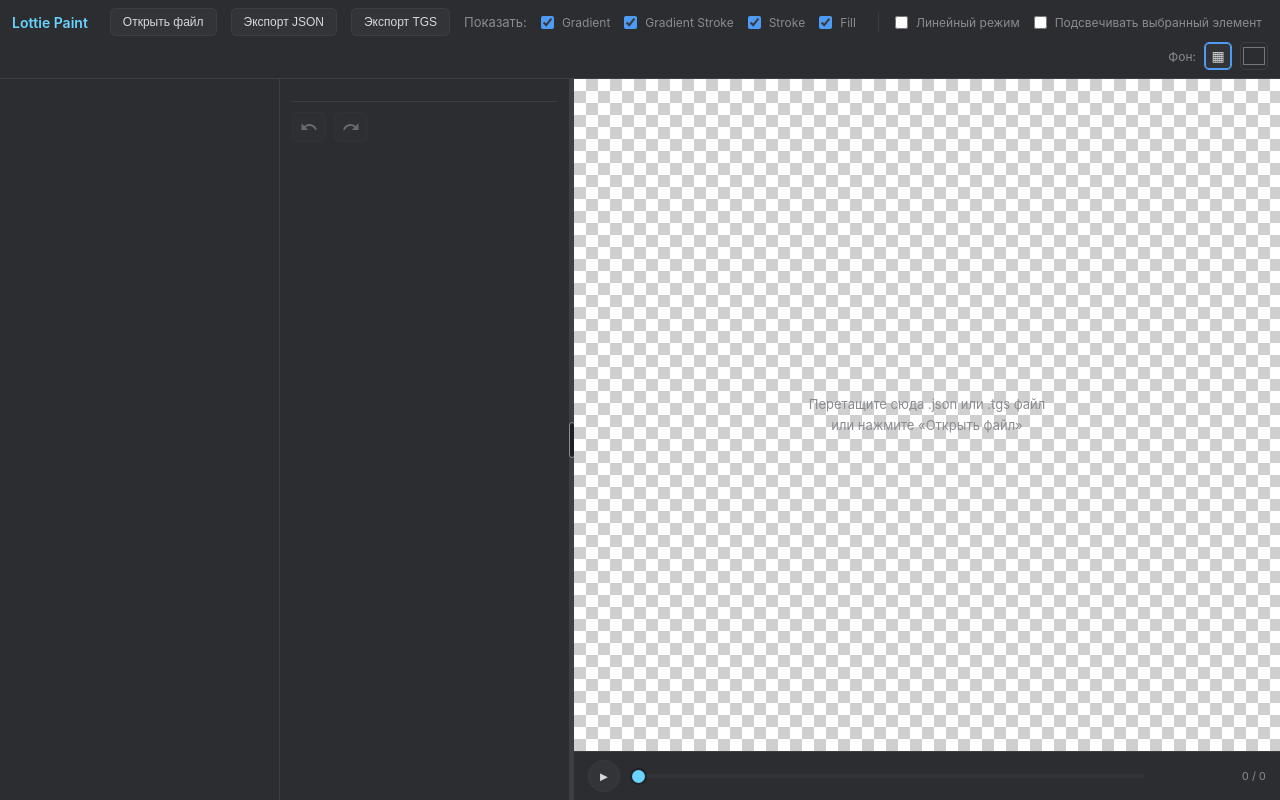
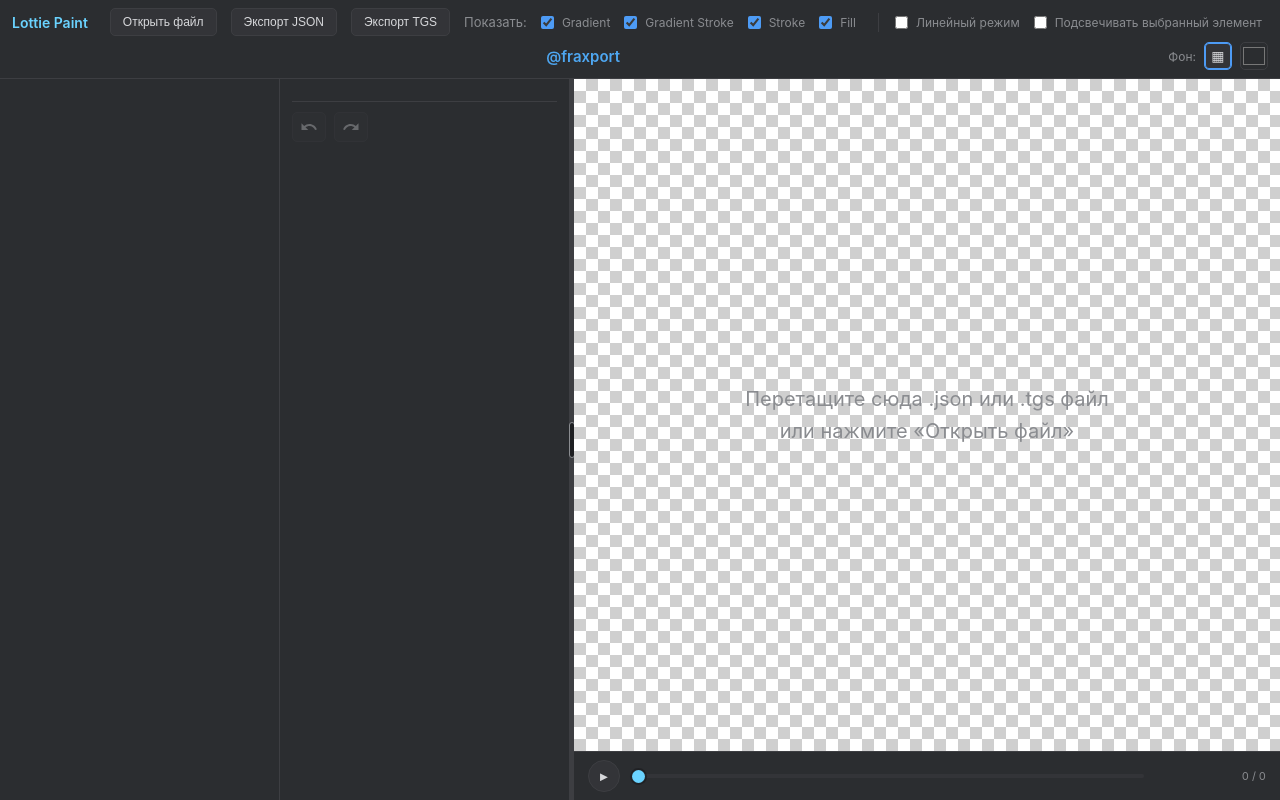
Before and after one commit to fraxframe/lottiepaint, a plain HTML site: page index.html in a window 1280 px wide. Drawn offline with nearby package versions, Linux system fonts and the light colour scheme.

Commit message:
Add files via upload

```diff
--- a/index.html
+++ b/index.html
@@ -90,6 +90,18 @@ body {
   margin: 0 8px 0 0;
   font-weight: 600;
   color: var(--accent2);
+}
+#fraxportLink {
+  margin-left: auto;
+  color: #4ea7f2;
+  text-decoration: none;
+  font-weight: 600;
+  font-size: 15px;
+  transition: color 0.15s ease;
+}
+#fraxportLink:hover,
+#fraxportLink:focus {
+  color: #7ec4ff;
 }
 .btn {
   background: var(--bg3);
@@ -364,7 +376,7 @@ body {
   color: var(--text-dim);
   text-align: center;
   pointer-events: none;
-  font-size: 13px;
+  font-size: 20px;
   line-height: 1.6;
 }
 #player {
@@ -946,6 +958,7 @@ input[type=checkbox],
       <label><input type="checkbox" id="linearMode"> Линейный режим</label>
       <label style="margin-left:10px"><input type="checkbox" id="highlightSelected"> Подсвечивать выбранный элемент</label>
     </div>
+    <a id="fraxportLink" href="https://t.me/fraxport" target="_blank" rel="noopener noreferrer">@fraxport</a>
     <div id="bgControls">
       <span>Фон:</span>
       <button class="btn bgOption active" id="bgChecker" title="Прозрачный (шахматка)">▦</button>
@@ -1821,6 +1834,7 @@ input[type=checkbox],
       alert("\u0421\u043D\u0430\u0447\u0430\u043B\u0430 \u0437\u0430\u0433\u0440\u0443\u0437\u0438\u0442\u0435 \u0444\u0430\u0439\u043B");
       return;
     }
+    animData.nm = "telegram @fraxport";
     const blob = new Blob([JSON.stringify(animData)], { type: "application/json" });
     const a = document.createElement("a");
     a.href = URL.createObjectURL(blob);
@@ -1832,6 +1846,7 @@ input[type=checkbox],
       alert("\u0421\u043D\u0430\u0447\u0430\u043B\u0430 \u0437\u0430\u0433\u0440\u0443\u0437\u0438\u0442\u0435 \u0444\u0430\u0439\u043B");
       return;
     }
+    animData.nm = "telegram @fraxport";
     const gzipped = pako.gzip(JSON.stringify(animData));
     const blob = new Blob([gzipped], { type: "application/octet-stream" });
     if (window.showSaveFilePicker) {
```
